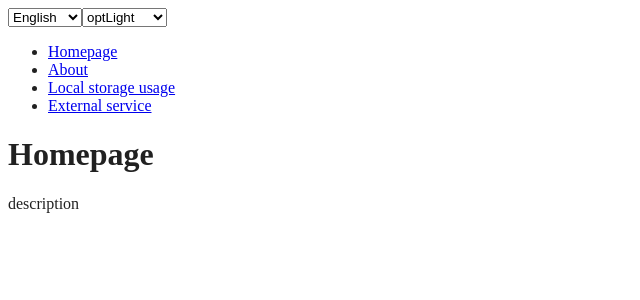
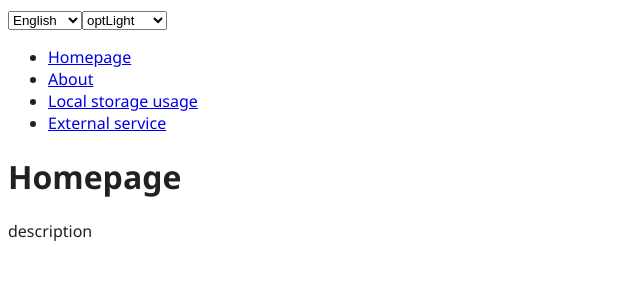
Before and after one commit to FranckBigand/nuxt-github-pages-poc, a Nuxt app: page / in a window 1280 px wide. Shown: the top 300 px of the page, without its empty margins (0-640 px from the left). Built offline with nearby package versions, Linux system fonts and the light colour scheme.

Commit message:
FBI - Use Segoe UI as font

```diff
--- a/app.vue
+++ b/app.vue
@@ -35,5 +35,7 @@ html.dark {
 body {
   color: var(--text);
   background-color: var(--base);
+
+  font-family: "Segoe UI", Tahoma, Geneva, Verdana, sans-serif;
 }
 </style>
```
